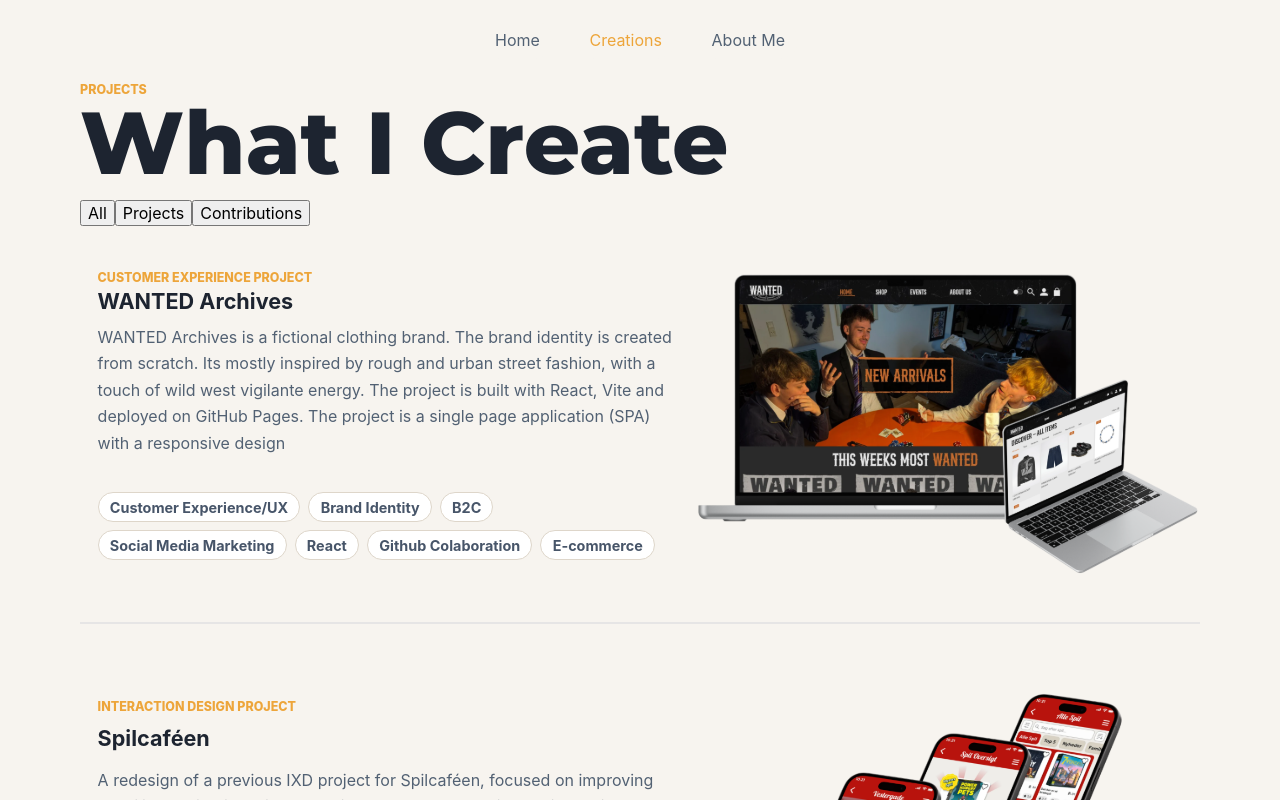
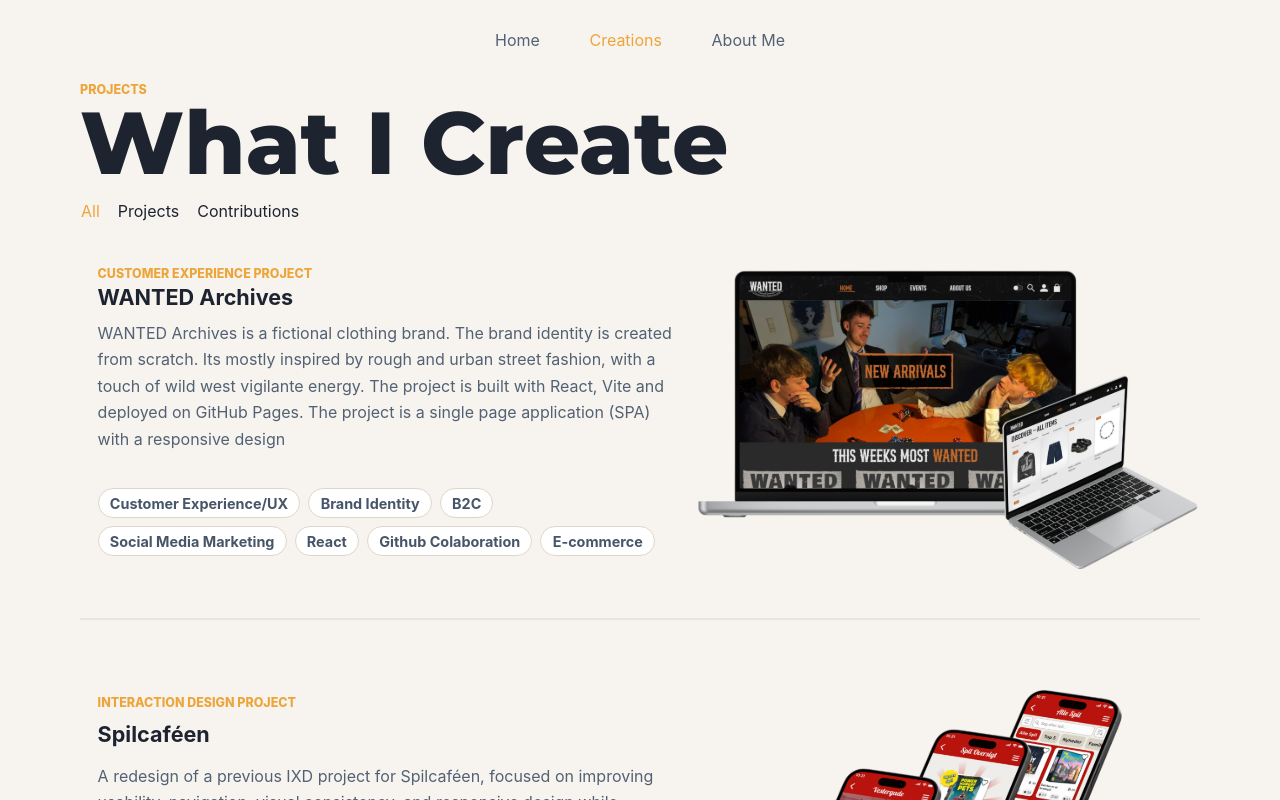
Before and after one commit to danielbilkvist/danielbilkvist.github.io, a React (Vite) app: page /projects in a window 1280 px wide. Shown: the top 800 px of the page. Built offline with nearby package versions, Linux system fonts and the light colour scheme; a web font is replaced by a local one.

Commit message:
Filter Css

```diff
--- a/src/pages/ProjectsPage.css
+++ b/src/pages/ProjectsPage.css
@@ -73,6 +73,29 @@
   font-weight: 700;
 }
 
+.projects-page .project-filters {
+  display: flex;
+  flex-wrap: wrap;
+  gap: 1rem;
+  margin: 0rem 0;
+}
+
+.projects-page .project-filters button {
+  border: 1px solid transparent;
+  border-radius: 999px;
+  background: transparent;
+  color: var(--text);
+  padding: 0rem 0rem;
+  cursor: pointer;
+}
+
+.projects-page .project-filters button:hover,
+.projects-page .project-filters button.active {
+  border-color: transparent;
+  background: transparent;
+  color: var(--primary);
+}
+
 /* .section-intro{
     display: flex;
   justify-content: space-between;
--- a/src/pages/ProjectsPage.jsx
+++ b/src/pages/ProjectsPage.jsx
@@ -25,7 +25,7 @@ function ProjectsPage() {
         <h1>What I Create</h1>
         {/* <p>Discover my projects, workflows and small experiments</p> */}
 
-        <div className="project-filter">
+        <div className="project-filters">
           {categories.map((category) => (
             <button
             className={selectedCategory === category ? "active" : ""}
```
